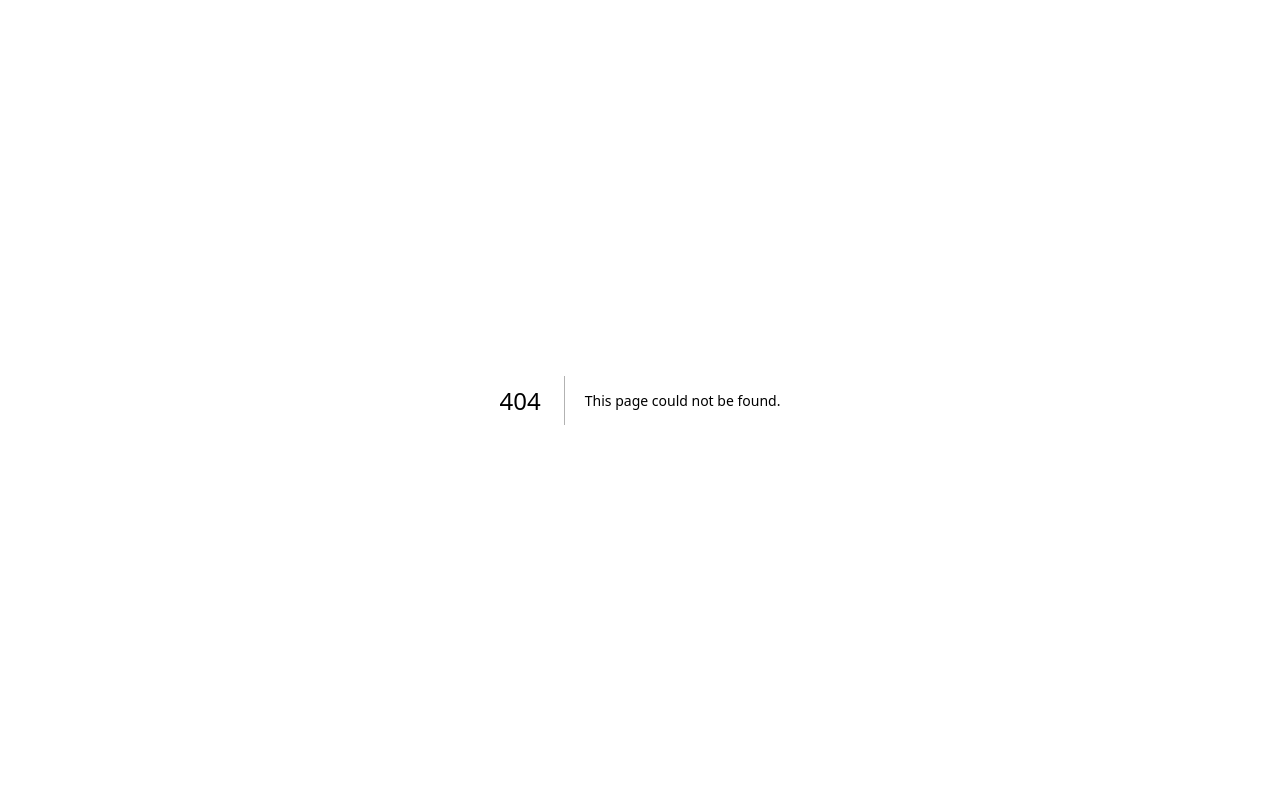
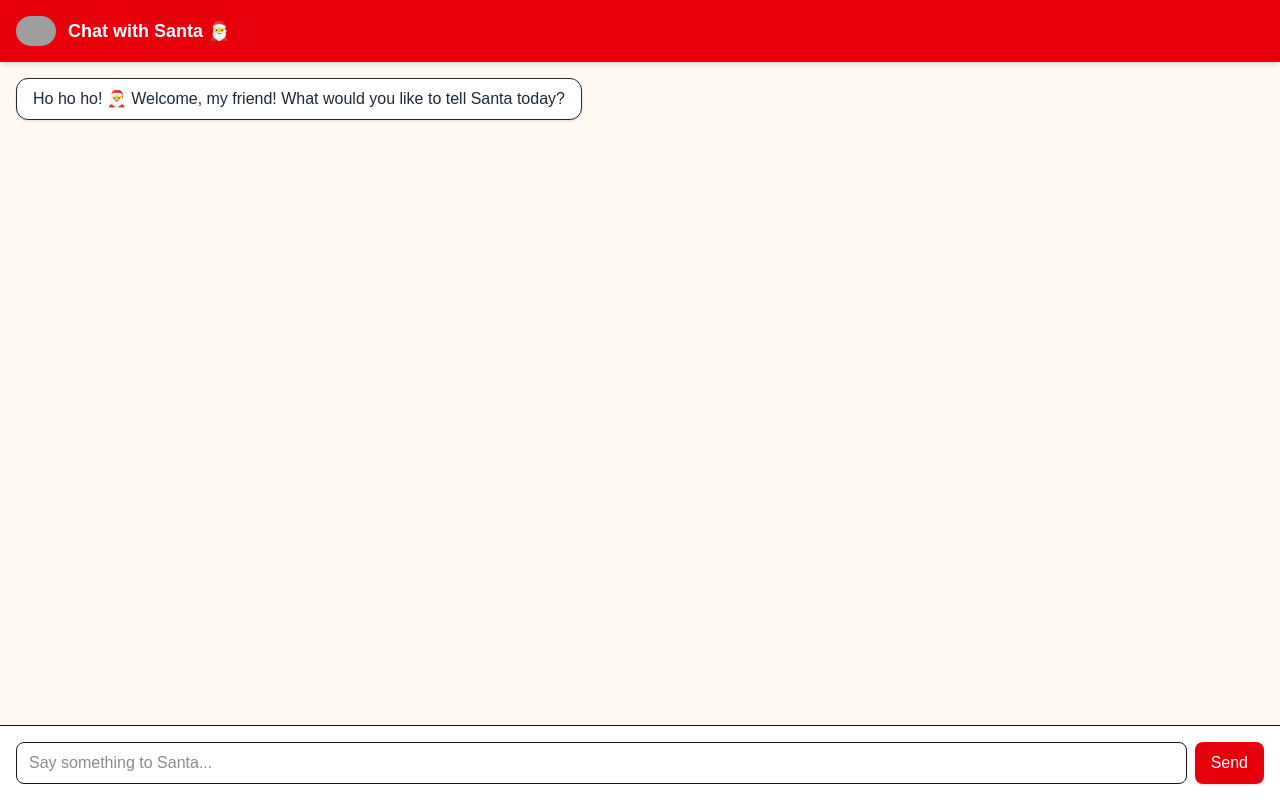
Before and after one commit to Mbiydzenyuy3/santas-magic-hub, a Next.js app: page /magic/santa-chat in a window 1280 px wide. Before the commit this address had no page. Built offline with nearby package versions, Linux system fonts and the light colour scheme; grey boxes are pictures that could not be loaded.

Commit message:
feat: Magic Dashboard for all feature

```diff
--- /dev/null
+++ b/app/magic/page.tsx
@@ -0,0 +1,50 @@
+export default function MagicHub() {
+  return (
+    <div className="max-w-4xl mx-auto py-20 text-center">
+      <h1 className="text-4xl font-bold text-green-800 mb-6">
+        🎁 Welcome to the Magic Hub
+      </h1>
+      <p className="text-gray-600 mb-10">
+        Explore the magical Christmas tools unlocked so far
+      </p>
+
+      <div className="grid grid-cols-1 sm:grid-cols-2 lg:grid-cols-3 gap-6">
+        <a
+          href="/magic/santa-chat"
+          className="p-5 rounded-xl shadow hover:shadow-lg bg-white"
+        >
+          🎅 Santa Chat
+          <p className="text-xs text-gray-500 mt-2">Day 2 unlocked</p>
+        </a>
+
+        <a
+          href="/magic/countdown"
+          className="p-5 rounded-xl shadow hover:shadow-lg bg-white"
+        >
+          ⏳ Christmas Countdown
+        </a>
+
+        <a
+          href="/magic/elf-name"
+          className="p-5 rounded-xl shadow hover:shadow-lg bg-white"
+        >
+          🧝‍♂️ Elf Name Generator
+        </a>
+
+        <a
+          href="/magic/greeting-cards"
+          className="p-5 rounded-xl shadow hover:shadow-lg bg-white"
+        >
+          💌 Greeting Card Maker
+        </a>
+
+        <a
+          href="/magic/tree-decorator"
+          className="p-5 rounded-xl shadow hover:shadow-lg bg-white"
+        >
+          🎄 Tree Decorator
+        </a>
+      </div>
+    </div>
+  )
+}
--- /dev/null
+++ b/app/magic/santa-chat/page.tsx
@@ -0,0 +1,124 @@
+'use client'
+
+import { useState, useRef, useEffect } from 'react'
+import Image from 'next/image'
+
+interface Message {
+  id: number
+  sender: 'user' | 'santa'
+  text: string
+}
+
+export default function SantaChat() {
+  const [messages, setMessages] = useState<Message[]>([
+    {
+      id: 1,
+      sender: 'santa',
+      text: 'Ho ho ho! 🎅 Welcome, my friend! What would you like to tell Santa today?'
+    }
+  ])
+
+  const [input, setInput] = useState('')
+  const [nextId, setNextId] = useState(2)
+  const nextIdRef = useRef(nextId)
+
+  // Keep the ref in sync with the state
+  useEffect(() => {
+    nextIdRef.current = nextId
+  }, [nextId])
+
+  function handleSend() {
+    if (!input.trim()) return
+
+    const currentId = nextId
+    setNextId((prev) => prev + 1)
+
+    const userMessage: Message = {
+      id: currentId,
+      sender: 'user',
+      text: input.trim()
+    }
+
+    setMessages((prev) => [...prev, userMessage])
+    setInput('')
+
+    // Mock Santa reply
+    setTimeout(() => {
+      const replyId = nextIdRef.current
+      setNextId((prev) => prev + 1)
+
+      const santaReply: Message = {
+        id: replyId,
+        sender: 'santa',
+        text: generateSantaReply(input.trim())
+      }
+      setMessages((prev) => [...prev, santaReply])
+    }, 600)
+  }
+
+  // eslint-disable-next-line @typescript-eslint/no-unused-vars
+  function generateSantaReply(userText: string) {
+    const cheerfulReplies = [
+      `Ho ho ho! That sounds wonderful! 🎄`,
+      `Oh my candy canes! 🍭 That's delightful!`,
+      `You’ve made Santa’s beard wiggle with joy! 😂`,
+      `Such Christmas spirit! ⭐`,
+      `I’ll add that to my North Pole notes! 📝`
+    ]
+
+    return cheerfulReplies[Math.floor(Math.random() * cheerfulReplies.length)]
+  }
+
+  return (
+    <div className="flex flex-col h-screen bg-[#fff9f2] relative">
+      <div className="p-4 bg-red-600 text-white flex items-center gap-3 shadow-md">
+        <Image
+          src="/santa.png"
+          width={40}
+          height={40}
+          alt="Santa"
+          className="rounded-full"
+        />
+        <h1 className="text-lg font-semibold">Chat with Santa 🎅</h1>
+      </div>
+
+      <div className="flex-1 overflow-y-auto p-4 space-y-3">
+        {messages.map((msg) => (
+          <div
+            key={msg.id}
+            className={`flex ${
+              msg.sender === 'user' ? 'justify-end' : 'justify-start'
+            }`}
+          >
+            <div
+              className={`max-w-[70%] px-4 py-2 rounded-xl shadow
+              ${
+                msg.sender === 'user'
+                  ? 'bg-green-200 text-gray-900'
+                  : 'bg-white text-gray-800 border'
+              }`}
+            >
+              {msg.text}
+            </div>
+          </div>
+        ))}
+      </div>
+
+      <div className="p-4 flex gap-2 bg-white border-t">
+        <input
+          className="flex-1 px-3 py-2 border rounded-lg focus:outline-none focus:ring-2 focus:ring-red-500"
+          placeholder="Say something to Santa..."
+          value={input}
+          onChange={(e) => setInput(e.target.value)}
+          onKeyDown={(e) => e.key === 'Enter' && handleSend()}
+        />
+        <button
+          onClick={handleSend}
+          className="px-4 py-2 bg-red-600 text-white rounded-lg shadow hover:bg-red-700"
+        >
+          Send
+        </button>
+      </div>
+    </div>
+  )
+}
--- a/app/page.tsx
+++ b/app/page.tsx
@@ -1,6 +1,7 @@
 import Navbar from '../components/Navbar'
 import Footer from '../components/Footer'
 import Snowfall from '../components/Snowfall'
+import Link from 'next/link'
 
 export default function LandingPage() {
   return (
@@ -17,9 +18,12 @@ export default function LandingPage() {
           from Dec 3 Today → Dec 25.
         </p>
 
-        <button className="mt-6 bg-red-600 text-white px-6 py-3 rounded-xl shadow-lg hover:bg-red-700 transition">
+        <Link
+          href="/magic"
+          className="bg-red-600 hover:bg-red-700 text-white px-6 py-2 rounded-lg shadow"
+        >
           Enter the Magic Hub
-        </button>
+        </Link>
       </section>
 
       <section className="grid grid-cols-1 sm:grid-cols-2 md:grid-cols-3 gap-6 px-6 mt-20 max-w-5xl mx-auto">
```
